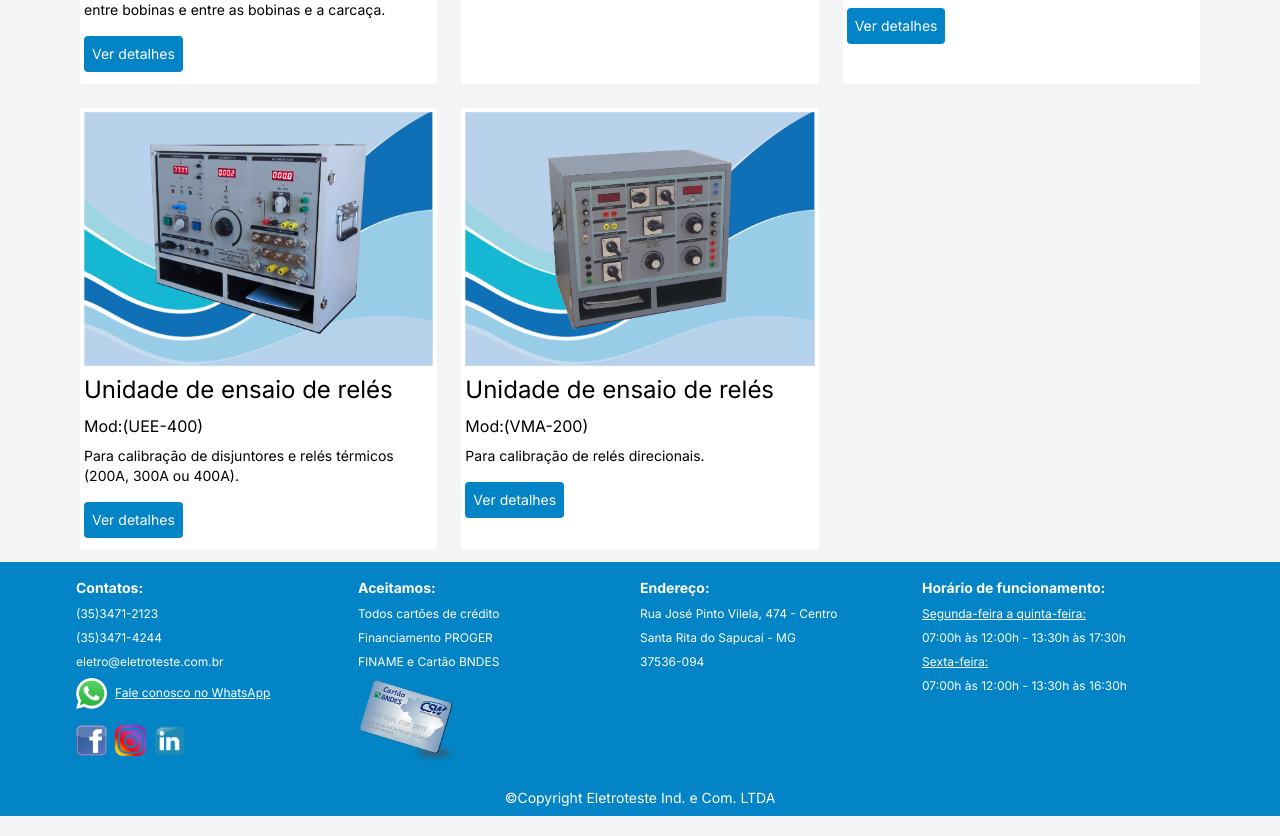
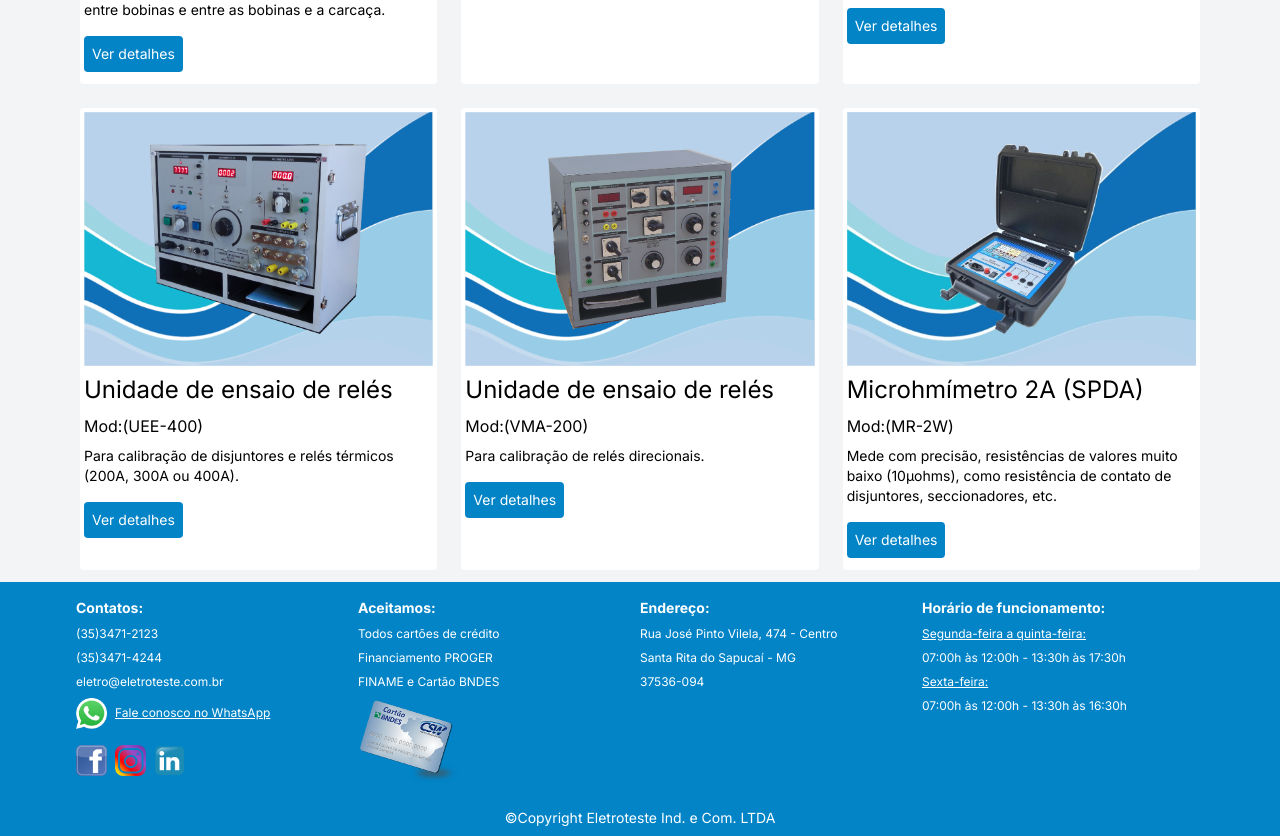
Before and after one commit to FernandoAvellar/eletroteste.com.br, a Next.js app: page /produtos in a window 1280 px wide. Shown: the part 4690-5526 px from the top of the page. Built offline with nearby package versions, Linux system fonts and the light colour scheme.

Commit message:
Após adicionar novo produto mr2w

```diff
--- a/app/database/produtos-data.js
+++ b/app/database/produtos-data.js
@@ -281,6 +281,15 @@ const produtos = [
     categoria: ['reles'],
     conteudo: 'Para calibração de relés direcionais.',
   },
+  {
+    id: '30',
+    titulo: 'Microhmímetro 2A (SPDA)',
+    modelo: 'MR-2W',
+    imagemRef: '/mr2w.png',
+    pdfRef: '/mr2w.pdf',
+    categoria: ['baixaResistencia', 'motores', 'trafo'],
+    conteudo: 'Mede com precisão, resistências de valores muito baixo (10µohms), como resistência de contato de disjuntores, seccionadores, etc.',
+  }
 ]
 
 const categorias = [
```
Also changed, not shown: public/mr2w.png (added), 1 other file (tests, documents, lock files or other folders).
